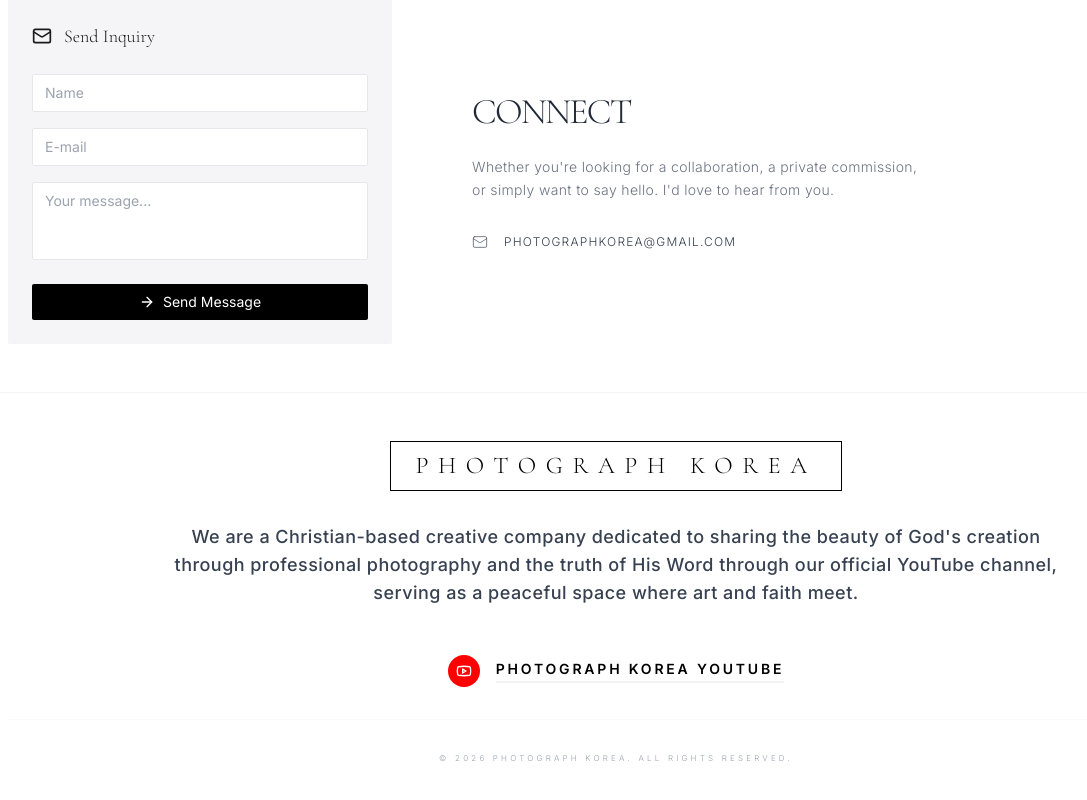
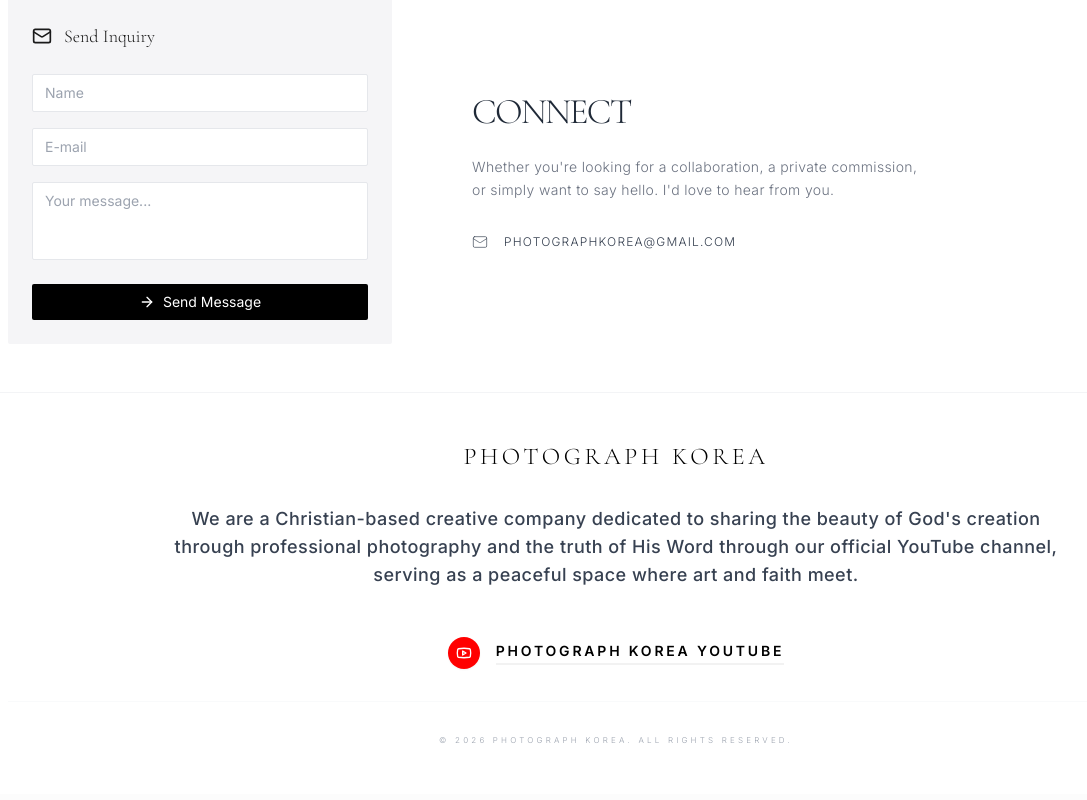
Before and after one commit to sinasim32/PhotographKorea-Web, a React (Vite) app: page / in a window 1280 px wide. Shown: the part 2036-2836 px from the top of the page, without its empty margins (24-1111 px from the left). Built offline with nearby package versions, Linux system fonts and the light colour scheme; no server answers; the database is empty.

Commit message:
Unify brand identity: Remove footer logo border box and compress letter spacing

```diff
--- a/src/components/Footer.tsx
+++ b/src/components/Footer.tsx
@@ -6,11 +6,9 @@ const Footer = () => {
       <div className="max-w-[1440px] mx-auto px-4 md:px-8 flex flex-col gap-8">
         {/* Main Brand & Description */}
         <div className="flex flex-col items-center text-center max-w-4xl mx-auto">
-          <div className="border border-black px-6 py-2 mb-8">
-            <h1 className="serif text-xl md:text-2xl font-light tracking-[0.4em] text-[#000000] uppercase leading-none">
-              PHOTOGRAPH KOREA
-            </h1>
-          </div>
+          <h1 className="serif text-xl md:text-2xl font-light tracking-[0.15em] text-[#000000] uppercase mb-8">
+            PHOTOGRAPH KOREA
+          </h1>
           <p className="text-sm md:text-lg font-medium leading-relaxed tracking-wide text-gray-700 mb-12 max-w-4xl">
             We are a Christian-based creative company dedicated to sharing the beauty of God's creation through professional photography and the truth of His Word through our official YouTube channel, serving as a peaceful space where art and faith meet.
           </p>
```
